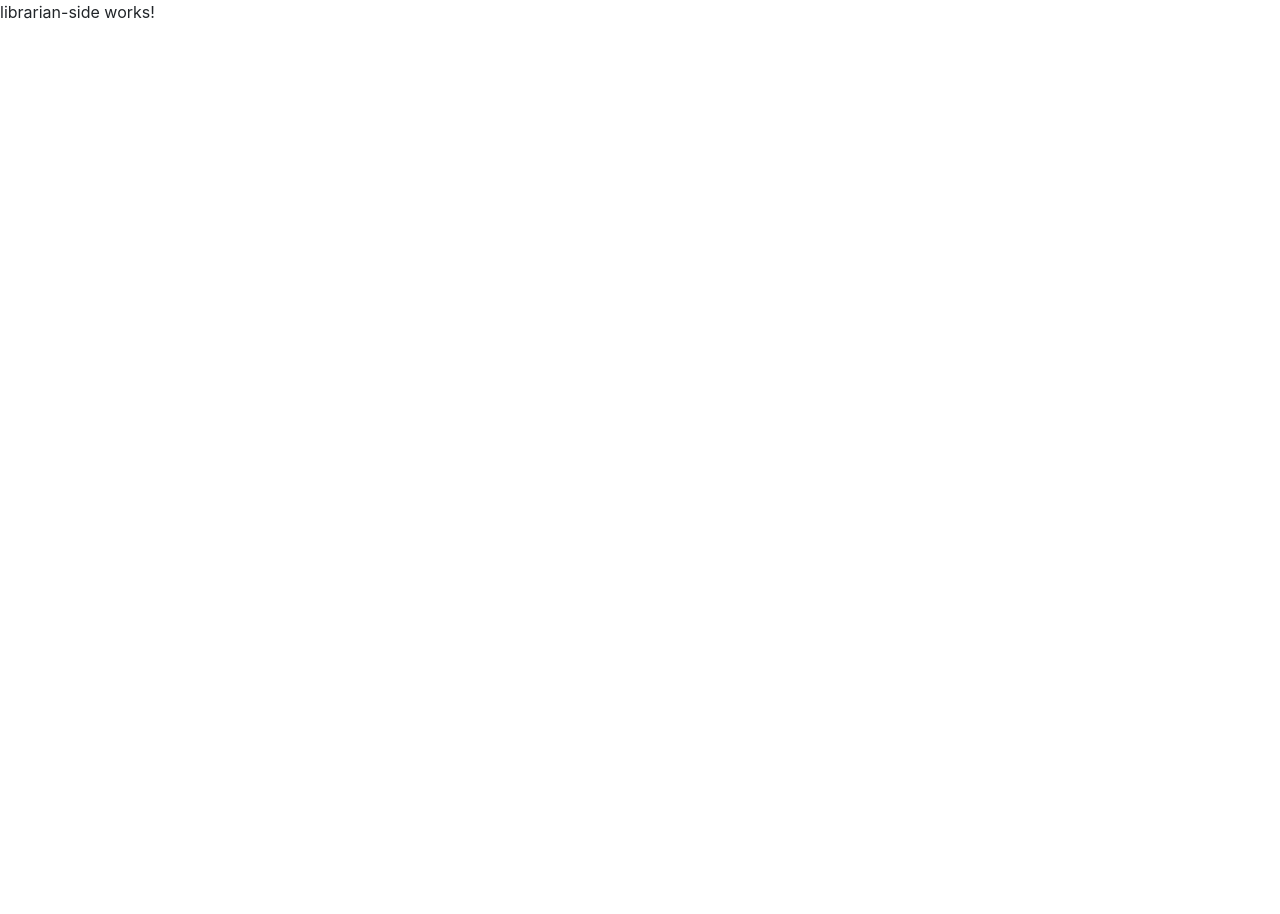
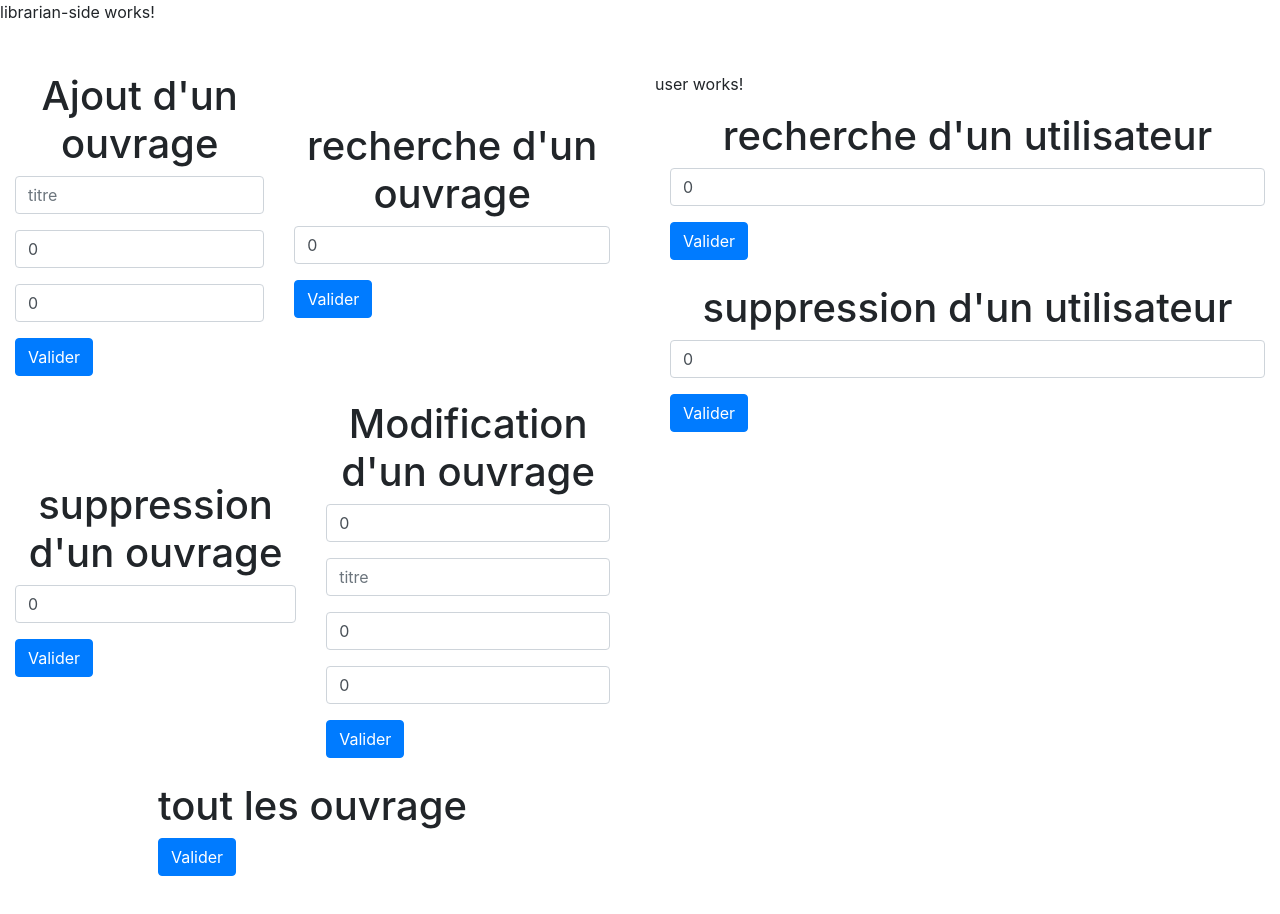
Before and after one commit to bastienesquiros/library_project_v2, an Angular app in the folder frontend/: page /librarianside in a window 1280 px wide. Before the commit the page ends 800 px from the top, so only its background shows below. Built offline with nearby package versions, Linux system fonts and the light colour scheme.

Commit message:
second commit fin des crud front du bibliothecaire pour les ouvrages

```diff
--- a/frontend/src/app/app.module.ts
+++ b/frontend/src/app/app.module.ts
@@ -10,6 +10,8 @@ import { SignupComponent } from './signup/signup.component';
 import { HomeComponent } from './home/home.component';
 import { SubscriberSideComponent } from './subscriber-side/subscriber-side.component';
 import { LibrarianSideComponent } from './librarian-side/librarian-side.component';
+import { BookComponent } from './book/book.component';
+import { UserComponent } from './user/user.component';
 
 @NgModule({
   declarations: [
@@ -18,7 +20,9 @@ import { LibrarianSideComponent } from './librarian-side/librarian-side.componen
     SignupComponent,
     HomeComponent,
     SubscriberSideComponent,
-    LibrarianSideComponent
+    LibrarianSideComponent,
+    BookComponent,
+    UserComponent
   ],
   imports: [
     BrowserModule,
--- /dev/null
+++ b/frontend/src/app/book/book.component.html
@@ -0,0 +1,85 @@
+<div class="d-flex justify-content-center align-items-center vh-50">
+    <form (ngSubmit)="PostBook()" class="mb-4">
+        <div *ngIf="errorMessage" class="alert alert-danger" role="alert">
+            {{ errorMessage }}
+        </div>
+        <div class="container">
+            <div class="form-group">
+                <h1 class="text-center">Ajout d'un ouvrage</h1>
+                <input [(ngModel)]="titre" class="form-control" name="titre" placeholder="titre" type="text">
+            </div>
+            <div class="form-group">
+                <input [(ngModel)]="auteur" class="form-control" name="auteur" placeholder="auteur" type="number">
+            </div>
+            <div class="form-group">
+                <input [(ngModel)]="id_type" class="form-control" name="id_type" placeholder="id_type" type="number">
+            </div>
+            <button class="btn btn-primary" type="submit">Valider</button>
+        </div>
+    </form>
+    <form (ngSubmit)="GetBookById()" class="mb-4">
+        <div *ngIf="errorMessage" class="alert alert-danger" role="alert">
+            {{ errorMessageGetById }}
+        </div>
+        <div class="container">
+            <div class="form-group">
+                <h1 class="text-center">recherche d'un ouvrage</h1>
+                <input [(ngModel)]="id_ouvrage" class="form-control" name="id_ouvrage" placeholder="id_ouvrage" type="number">
+            </div>
+            <button class="btn btn-primary" type="submit">Valider</button>
+            <h2 class="text-center"> {{ bookById }}</h2>
+        </div>
+    </form>
+</div>
+
+<div class="d-flex justify-content-center align-items-center vh-50">
+    <form (ngSubmit)="DeleteBook()" class="mb-4">
+        <div *ngIf="errorMessage" class="alert alert-danger" role="alert">
+            {{ errorMessageDelete }}
+        </div>
+        <div class="container">
+            <div class="form-group">
+                <h1 class="text-center">suppression d'un ouvrage</h1>
+                <input [(ngModel)]="id_ouvrage_to_delete" class="form-control" name="id_ouvrage_to_delete" placeholder="id_ouvrage_to_delete" type="number">
+            </div>
+            <button class="btn btn-primary" type="submit">Valider</button>
+        </div>
+    </form>
+
+    <form (ngSubmit)="UpdateBook()" class="mb-4">
+        <div *ngIf="errorMessage" class="alert alert-danger" role="alert">
+            {{ errorMessageUpdate }}
+        </div>
+        <div class="container">
+            <div class="form-group">
+                <h1 class="text-center">Modification d'un ouvrage</h1>
+                <input [(ngModel)]="id_ouvrage_to_update" class="form-control" name="id_type" placeholder="id_type" type="number">
+            </div>
+            <div class="form-group">
+                <input [(ngModel)]="titre_to_update" class="form-control" name="titre" placeholder="titre" type="text">
+            </div>
+            <div class="form-group">
+                <input [(ngModel)]="auteur_to_update" class="form-control" name="auteur" placeholder="auteur" type="number">
+            </div>
+            <div class="form-group">
+                <input [(ngModel)]="id_type_to_update" class="form-control" name="id_type" placeholder="id_type" type="number">
+            </div>
+            <button class="btn btn-primary" type="submit">Valider</button>
+        </div>
+    </form>
+</div>
+
+<div class="d-flex justify-content-center align-items-center vh-50">
+    <form (ngSubmit)="GetBooks()" class="mb-4">
+        <div *ngIf="errorMessage" class="alert alert-danger" role="alert">
+            {{ errorMessageGet }}
+        </div>
+        <div class="container">
+            <div class="form-group">
+                <h1 class="text-center">tout les ouvrage</h1>
+                <button class="btn btn-primary" type="submit">Valider</button>
+            </div>
+            <p> {{ booksIdT }} </p>
+        </div>
+    </form>
+</div>
--- /dev/null
+++ b/frontend/src/app/book/book.component.ts
@@ -0,0 +1,116 @@
+import { Component } from '@angular/core';
+import {HttpClient} from "@angular/common/http";
+import {Router} from "@angular/router";
+import { AnonymousSubject } from 'rxjs/internal/Subject';
+
+@Component({
+  selector: 'app-book',
+  templateUrl: './book.component.html',
+  styleUrls: ['./book.component.css']
+})
+export class BookComponent {
+  titre: string = '';
+  titre_to_update: string = '';
+  auteur: number = 0;
+  auteur_to_update: number = 0;
+  id_type: number = 0;
+  id_type_to_update: number = 0;
+  id_ouvrage: number = 0;
+  id_ouvrage_to_delete: number = 0;
+  id_ouvrage_to_update: number = 0;
+  errorMessage: string = '';
+  errorMessageDelete: string = '';
+  errorMessageGetById: string = '';
+  errorMessageUpdate: string = '';
+  errorMessageGet: string = '';
+  bookById: string = '';
+  booksIdO: string = '';
+  booksTitre: string = '';
+  booksIdA: string = '';
+  booksIdT: string = '';
+
+  constructor(private http: HttpClient, private router: Router) {
+  }
+
+
+  PostBook(): void {
+    const bookRequest = {
+      titre: this.titre,
+      auteur: this.auteur,
+      id_type: this.id_type
+    };
+
+    this.http.post('http://localhost:8080/bibliothecaire', bookRequest).subscribe(
+      (response: any) => {
+        if (response) {
+          console.log('le livre : ', this.titre, ' a était ajouté');
+        } else {
+          this.errorMessage = "Erreur dans la saisie";
+        }
+      }
+    );
+  }
+
+  GetBookById(): void {
+    this.http.get('http://localhost:8080/bibliothecaire/ouvrage?id_ouvrage=' + this.id_ouvrage).subscribe(
+      (response: any) => {
+        if (response) {
+          console.log('le livre recherché est : ', response.titre );
+          this.bookById = response.titre;
+        } else {
+          this.errorMessageGetById = "Erreur dans la saisie";
+        }
+      }
+    );
+  }
+
+  DeleteBook(): void {
+    this.http.delete('http://localhost:8080/bibliothecaire/' + this.id_ouvrage_to_delete).subscribe(
+      (response: any) => {
+        if (response) {
+          console.log('le livre supprimé est : ', response.titre );
+          console.log('http://localhost:8080/bibliothecaire/' + this.id_ouvrage_to_delete);
+        } else {
+          this.errorMessageDelete = "Erreur dans la saisie";
+        }
+      }
+    );
+  }
+
+  UpdateBook(): void {
+    const updateRequest = {
+      id_ouvrage: this.id_ouvrage_to_update,
+      titre: this.titre_to_update,
+      auteur: this.auteur_to_update,
+      id_type: this.id_type_to_update
+    };
+    this.http.put('http://localhost:8080/bibliothecaire', updateRequest).subscribe(
+      (response: any) => {
+        if (response) {
+          console.log('le livre : ', this.titre_to_update, ' a était modifié');
+        } else {
+          this.errorMessageUpdate = "Erreur dans la saisie";
+        }
+      }
+    );
+  }
+
+  GetBooks(): void {
+    this.http.get('http://localhost:8080/bibliothecaire').subscribe(
+      (response: any) => {
+        if (response) {
+          console.log(response);
+          response.filter((e: any) => console.log(e))
+          response.forEach((e: any) => {
+            this.booksIdO +=  e.id_ouvrage;
+            this.booksIdT += e.titre;
+            this.booksIdA += e.auteur;
+            this.booksIdT += e.id_type;
+          });
+        } else {
+          this.errorMessageUpdate = "Erreur dans la saisie";
+        }
+      }
+    );
+  }
+}
--- a/frontend/src/app/librarian-side/librarian-side.component.html
+++ b/frontend/src/app/librarian-side/librarian-side.component.html
@@ -1 +1,10 @@
 <p>librarian-side works!</p>
+
+<div class="row mt-5">
+    <div class="col-md-6">
+        <app-book></app-book>
+    </div>
+    <div class="col-md-6">
+        <app-user></app-user>
+    </div>
+</div>
--- /dev/null
+++ b/frontend/src/app/user/user.component.html
@@ -0,0 +1,24 @@
+<p>user works!</p>
+<form (ngSubmit)="GetUserById()" class="mb-4">
+
+    <div class="container">
+        <div class="form-group">
+            <h1 class="text-center">recherche d'un utilisateur
+            </h1>
+            <input [(ngModel)]="id_user" class="form-control" name="id_user" placeholder="id" type="number">
+        </div>
+        <button class="btn btn-primary" type="submit">Valider</button>
+    </div>
+</form>
+
+<form (ngSubmit)="DeleteUserById()" class="mb-4">
+
+    <div class="container">
+        <div class="form-group">
+            <h1 class="text-center">suppression d'un utilisateur
+            </h1>
+            <input [(ngModel)]="id_user" class="form-control" name="id_user_delete" placeholder="id" type="number">
+        </div>
+        <button class="btn btn-primary" type="submit">Valider</button>
+    </div>
+</form>
--- /dev/null
+++ b/frontend/src/app/user/user.component.ts
@@ -0,0 +1,35 @@
+import { Component } from '@angular/core';
+import {HttpClient} from "@angular/common/http";
+import {Router} from "@angular/router";
+
+@Component({
+  selector: 'app-user',
+  templateUrl: './user.component.html',
+  styleUrls: ['./user.component.css']
+})
+export class UserComponent {
+  id_user: number = 0;
+
+  constructor(private http: HttpClient, private router: Router) {
+  }
+
+  GetUserById() : void {
+    this.http.get("http://localhost:8080/utilisateur?id=" + this.id_user).subscribe (
+      (response: any) => {
+        if (response) {
+          console.log("l'utilisateur recherché est : ", response.titre );
+        }
+      }
+    )
+  }
+
+  DeleteUserById() : void {
+    this.http.delete("http://localhost:8080/utilisateur/" + this.id_user).subscribe (
+      (response: any) => {
+        if (response) {
+          console.log("l'utilisateur supprimé est : ", response.login );
+        }
+      }
+    )
+  }
+}
```
Also changed, not shown: frontend/src/app/book/book.component.css (added), frontend/src/app/user/user.component.css (added), 2 other files (tests, documents, lock files or other folders).
